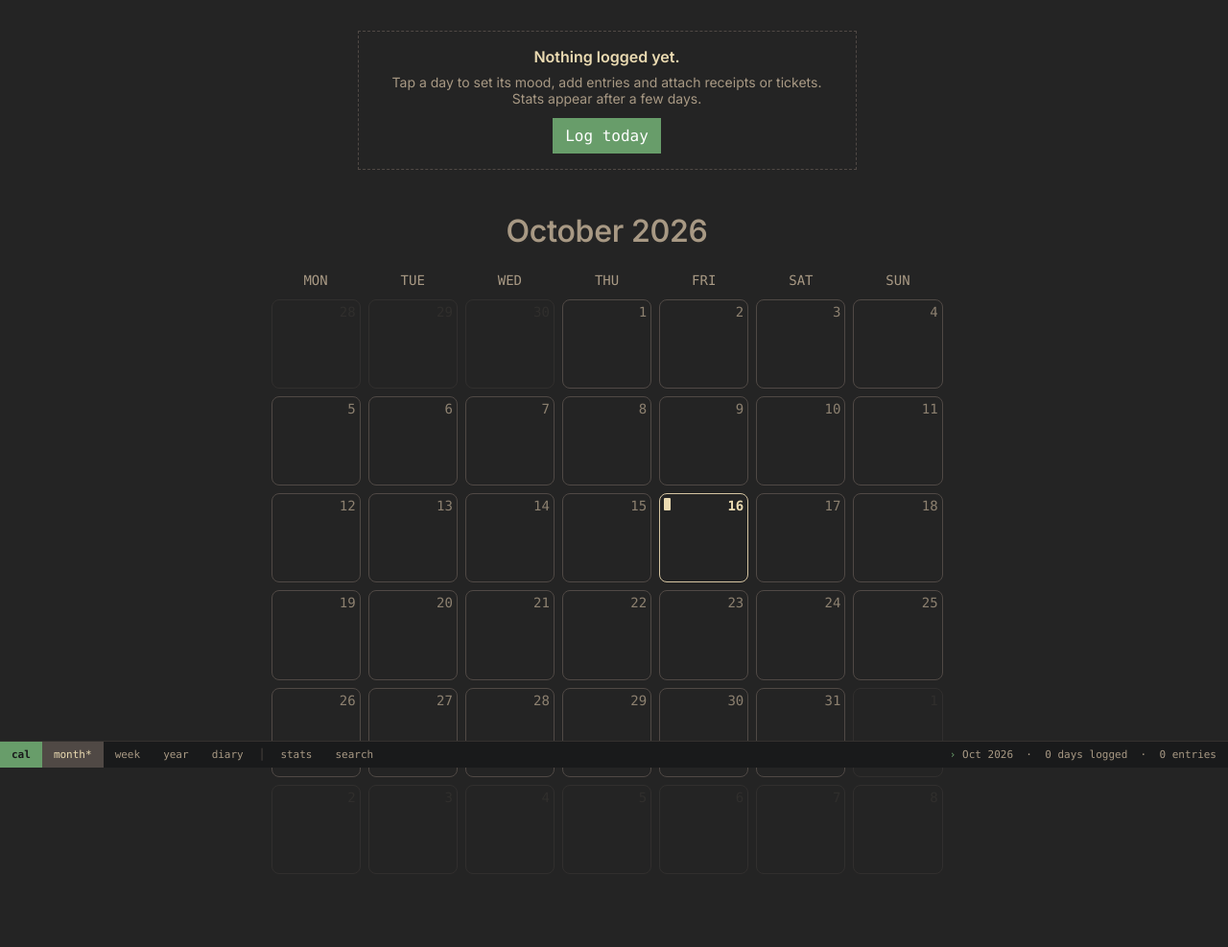
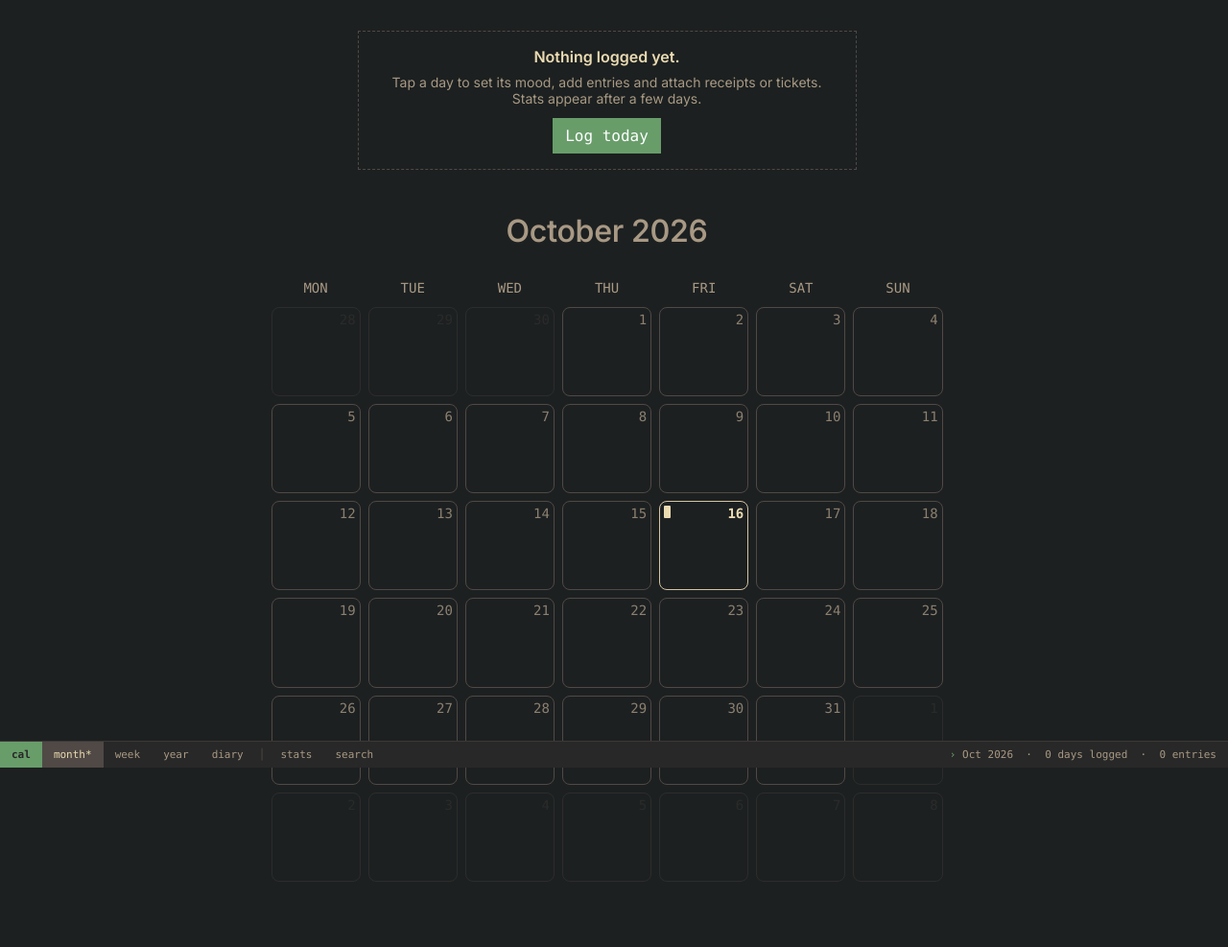
Before and after one commit to ego-alt/calendar, a Flask app: page / in a window 1280 px wide. Shown: the whole page at 96% size. Before the commit the page ends 911 px from the top, so only its background shows below. Run offline with Flask 3, Linux system fonts and the light colour scheme; the visitor is signed in with stand-in values (Sample User, id 1); data that the repository does not hold is empty.

Commit message:
small/gruvbox greys, more space under the month heading

```diff
--- a/routes/pwa.py
+++ b/routes/pwa.py
@@ -19,8 +19,8 @@ def manifest():
         "start_url": root,
         "scope": root,
         "display": "standalone",
-        "background_color": "#242424",
-        "theme_color": "#191a1b",
+        "background_color": "#1d2021",
+        "theme_color": "#282828",
         "icons": [
             {"src": icon("icon-192.png"), "sizes": "192x192", "type": "image/png"},
             {"src": icon("icon-512.png"), "sizes": "512x512", "type": "image/png"},
--- a/static/css/index.css
+++ b/static/css/index.css
@@ -2,12 +2,12 @@
  * fonts, motion) live in structural.css, shared byte-identical across the home
  * stack; role names follow dashboard/docs/ui-spec.md. Only colours diverge here. */
 :root {
-    --color-bg-base: #242424;     /* a shade under Gruvbox's #282828 */
+    --color-bg-base: #1d2021;     /* Gruvbox bg0_h ("hard"), its darkest grey */
     --color-bg-elevated: #3c3836;
-    --color-bg-chrome: #191a1b;   /* the bottom bar: the same step darker than the page as Gruvbox "hard" (#1d2021) is to #282828 */
-    --color-bg-inset: rgba(36, 36, 36, 0.5);
-    --color-bg-inset-soft: rgba(36, 36, 36, 0.3);
-    --color-bg-overlay: rgba(36, 36, 36, 0.85);
+    --color-bg-chrome: #282828;   /* the bottom bar: Gruvbox bg0, a step lighter than the page, as in Gruvbox's tmux theme */
+    --color-bg-inset: rgba(29, 32, 33, 0.5);
+    --color-bg-inset-soft: rgba(29, 32, 33, 0.3);
+    --color-bg-overlay: rgba(29, 32, 33, 0.85);
     --color-bg-overlay-strong: rgba(60, 56, 54, 0.95);
     --color-border: #504945;
     --color-border-soft: rgba(80, 73, 69, 0.5);
--- a/static/css/shell.css
+++ b/static/css/shell.css
@@ -45,7 +45,7 @@ body.view-calendar #calendarView { display: flex; }
     align-items: center;
     justify-content: center;
     gap: var(--space-2);
-    padding: var(--space-2) var(--space-2) 0;
+    padding: var(--space-2) var(--space-2) var(--space-2);
     background: var(--color-bg-base);
 }
 .term-bar h1 {
--- a/templates/index.html
+++ b/templates/index.html
@@ -4,7 +4,7 @@
     <meta charset="UTF-8">
     <meta name="viewport" content="width=device-width, initial-scale=1.0, viewport-fit=cover">
     <title>Calendar</title>
-    <meta name="theme-color" content="#191a1b">
+    <meta name="theme-color" content="#1d2021">
     <link rel="manifest" href="{{ url_for('pwa.manifest') }}">
     <link rel="icon" type="image/png" href="{{ url_for('static', filename='icons/favicon.png') }}">
     <link rel="apple-touch-icon" href="{{ url_for('static', filename='icons/apple-touch-icon.png') }}">
```
